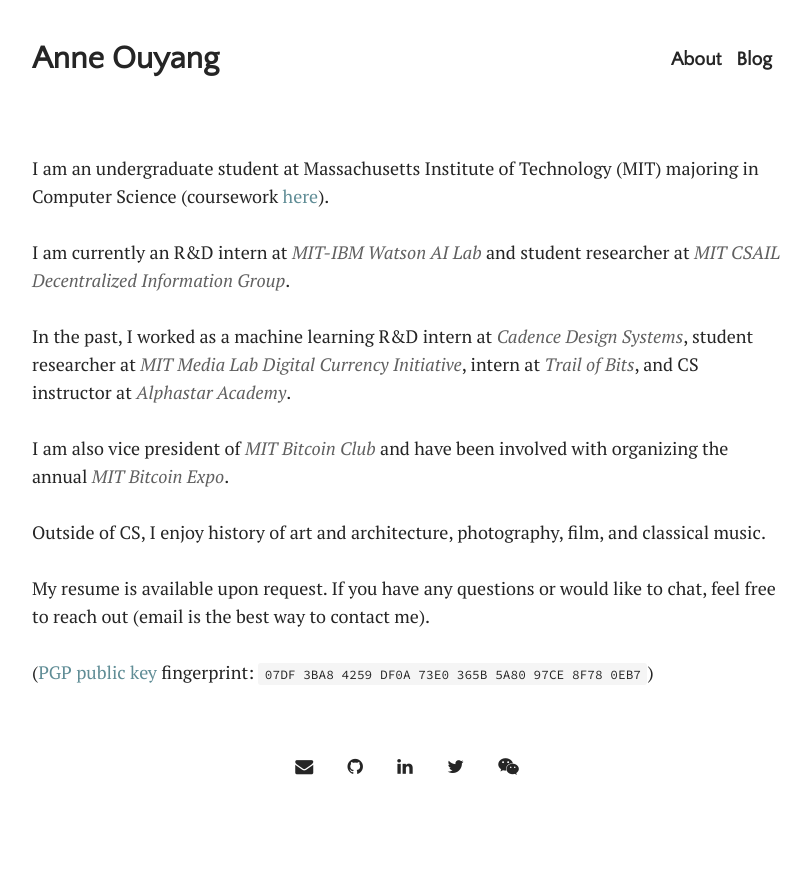
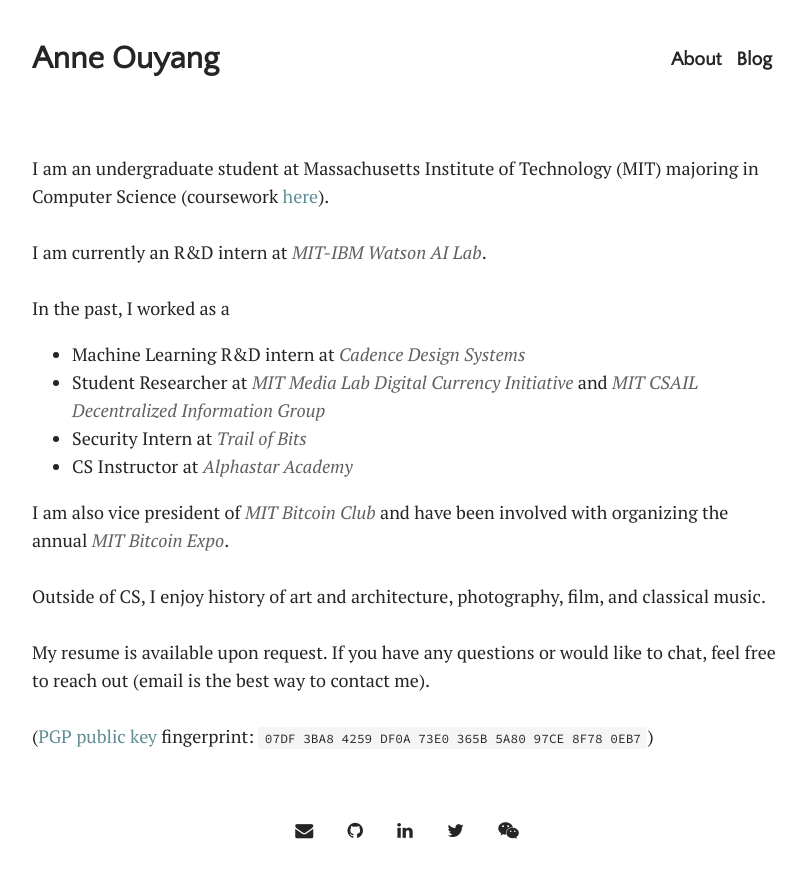
Before and after one commit to anneouyang/anneouyang.github.io, a Jekyll site: the page built from index.html, in a window 1280 px wide. Shown: the top 878 px of the page, without its empty margins (233-1044 px from the left). Built offline with Jekyll 4.4.1, drawn with Linux system fonts in a browser that asks for light colours; some web fonts are replaced; the list of posts is cut into pages by our own code.

Commit message:
Update homepage

```diff
--- a/_layouts/home.html
+++ b/_layouts/home.html
@@ -7,9 +7,15 @@ title: Home
 
 I am an undergraduate student at Massachusetts Institute of Technology (MIT) majoring in Computer Science (coursework <a href="{{ site.github.url }}/coursework">here</a>). <br><br>
 
-I am currently an R&D intern at <a href="https://mitibmwatsonailab.mit.edu/" target="_blank" class="orgs">MIT-IBM Watson AI Lab</a> and student researcher at <a href="http://dig.csail.mit.edu/studentinfo.html" target="_blank" class="orgs">MIT CSAIL Decentralized Information Group</a>. <br><br>
+I am currently an R&D intern at <a href="https://mitibmwatsonailab.mit.edu/" target="_blank" class="orgs">MIT-IBM Watson AI Lab</a>. <br><br>
 
-In the past, I worked as a machine learning R&D intern at <a href="https://www.cadence.com/" target="_blank" class="orgs">Cadence Design Systems</a>, student researcher at <a href="https://dci.mit.edu/" class="orgs" target="_blank">MIT Media Lab Digital Currency Initiative</a>, intern at <a href="https://www.trailofbits.com/" target="_blank" class="orgs">Trail of Bits</a>, and CS instructor at <a href="https://alphastar.academy" target="_blank" class="orgs">Alphastar Academy</a>. <br><br>
+In the past, I worked as a
+<ul>
+  <li>Machine Learning R&D intern at <a href="https://www.cadence.com/" target="_blank" class="orgs">Cadence Design Systems</a></li>
+  <li>Student Researcher at <a href="https://dci.mit.edu/" class="orgs" target="_blank">MIT Media Lab Digital Currency Initiative</a> and <a href="http://dig.csail.mit.edu/studentinfo.html" target="_blank" class="orgs">MIT CSAIL Decentralized Information Group</a></li>
+  <li>Security Intern at <a href="https://www.trailofbits.com/" target="_blank" class="orgs">Trail of Bits</a></li>
+  <li>CS Instructor at <a href="https://alphastar.academy" target="_blank" class="orgs">Alphastar Academy</a></li>
+</ul>
 
 I am also vice president of <a href="https://bitcoin.mit.edu/" class="orgs" target="_blank">MIT Bitcoin Club</a> and have been involved with organizing the annual <a href="https://mitbitcoinexpo.org/" target="_blank" class="orgs">MIT Bitcoin Expo</a>. <br><br>
 
```
